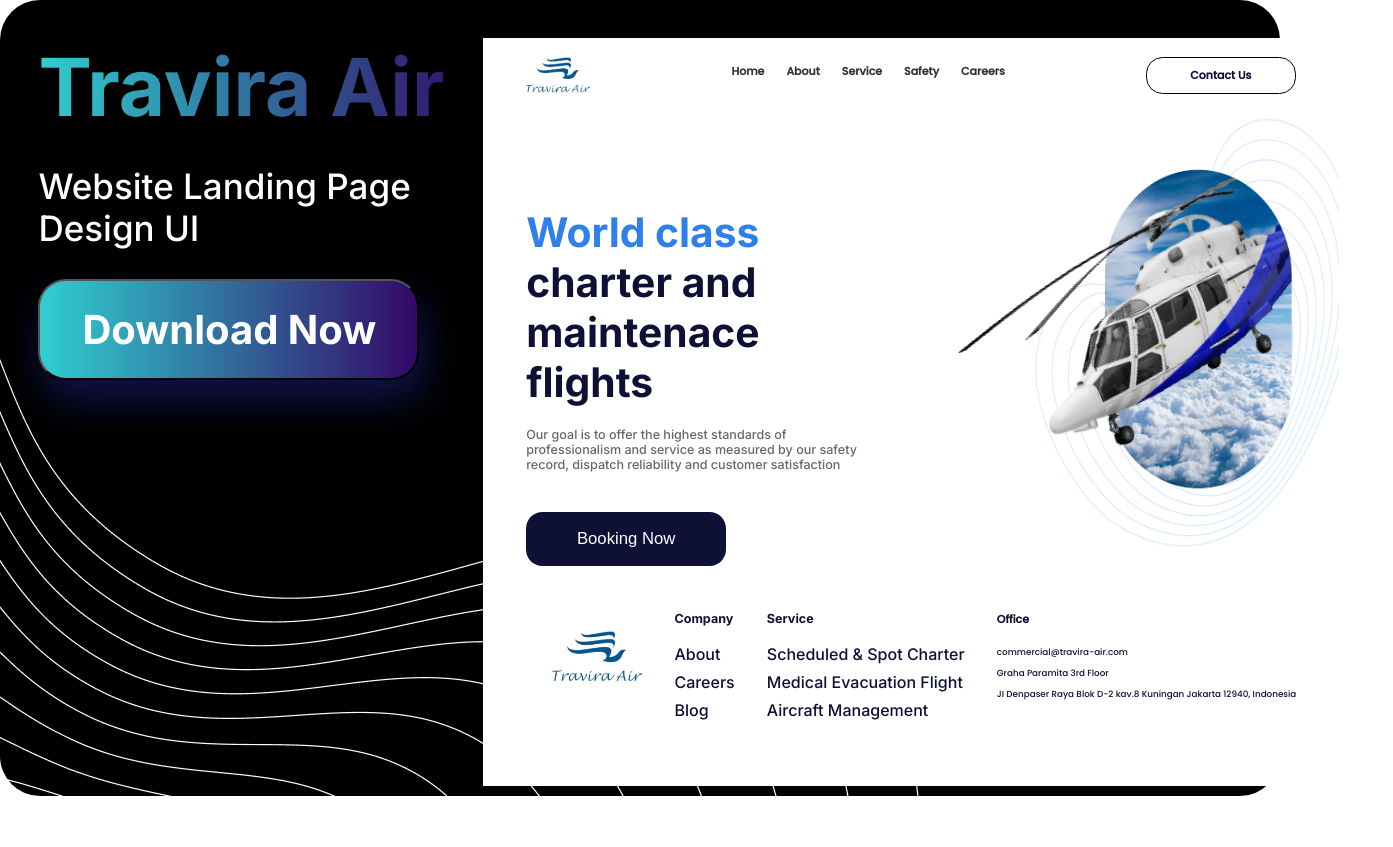
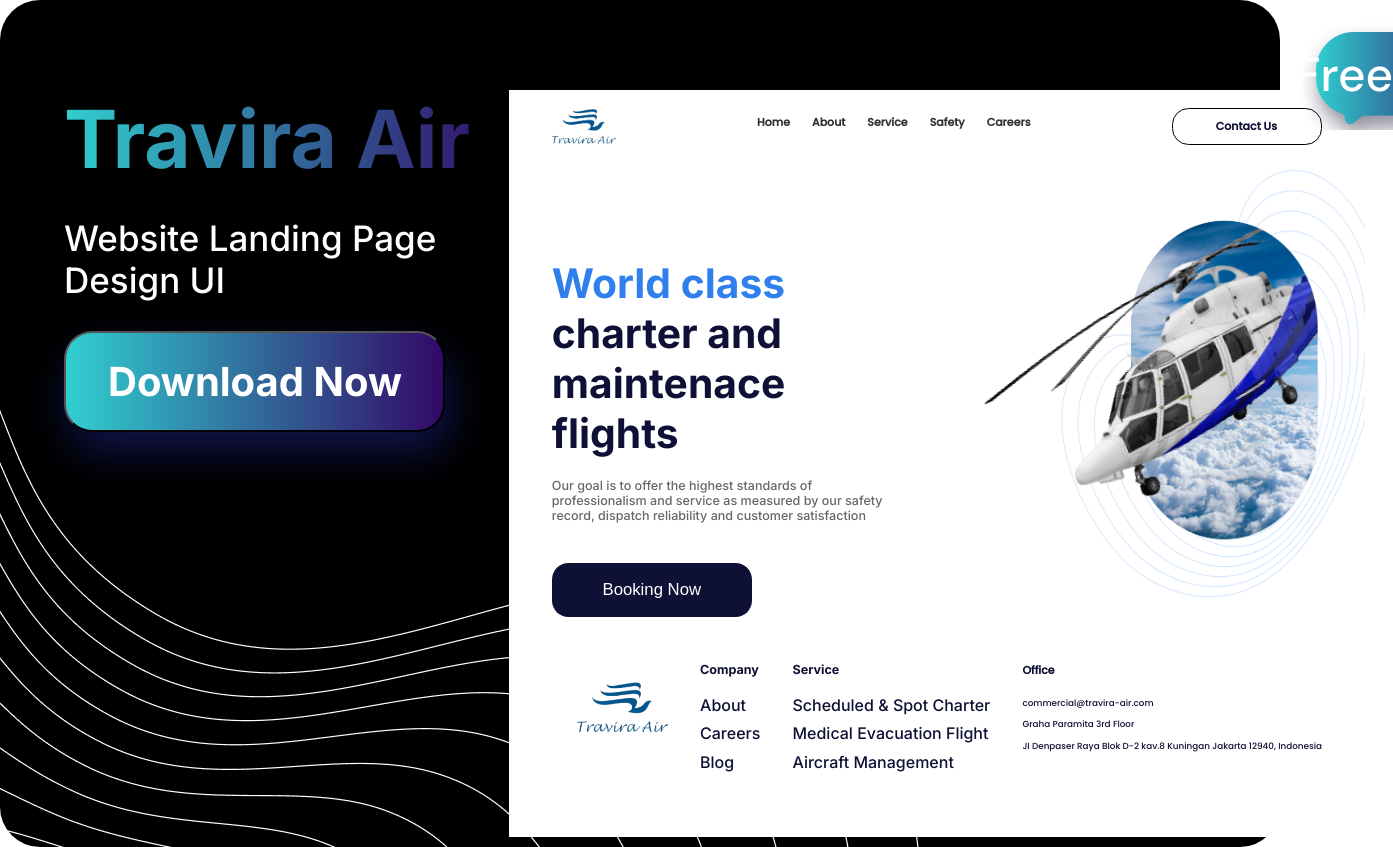
Before and after one commit to Ayobami-2019/month1-makeup, a plain HTML site: page index.html in a window 1280 px wide. Shown: the whole page, 1393 px wide, since content can reach past the window. Before the commit the page ends 800 px from the top, so only its background shows below. Drawn offline with Linux system fonts and the light colour scheme.

Commit message:
my commit

```diff
--- a/cover.css
+++ b/cover.css
@@ -10,7 +10,7 @@
 .main-container{
     background-color: #000000;
     width: 100%;
-    padding: 3%;
+    padding: 7% 0 0 5%;
     padding-bottom: 10px;
     display: flex;
     flex-direction: row;
@@ -46,6 +46,24 @@
     font-weight: 600;
     font-size: 40px;
     color: #ffffff;
+}
+.comment{
+    background-image: url(images/Combined\ Shape.png);
+    background-repeat: no-repeat;
+    background-position: top left;
+    margin-left: -70px;
+    margin-top: -70px;
+    width: 220px;
+    height: 110px;
+    display: flex;
+    align-items: center;
+    justify-content: center;
+}
+.comment h1{
+    font-family: 'DM Sans', sans-serif;
+    color:#ffffff ;
+    font-weight: 500;
+    font-size: 47.61px;
 }
 .design{
     width: 903.51px;
--- a/cover.html
+++ b/index.html
@@ -5,6 +5,7 @@
     <meta name="viewport" content="width=device-width, initial-scale=1.0">
     <link href="https://fonts.googleapis.com/css2?family=Poppins:wght@500&display=swap" rel="stylesheet">
     <link href="https://fonts.googleapis.com/css2?family=Inter:wght@500&display=swap" rel="stylesheet">
+    <link href="https://fonts.googleapis.com/css2?family=DM+Sans:opsz,wght@9..40,500&display=swap" rel="stylesheet">
     <link href="https://fonts.googleapis.com/css2?family=Inter:wght@700&display=swap" rel="stylesheet">
     <link rel="icon" href="images/logo (1).png">
     <link rel="stylesheet" href="cover.css">
@@ -90,6 +91,7 @@
                 </div>
             </footer>
         </div>
+        <aside class="comment"><h1>Free</h1></aside>
     </div>
 </body>
 </html>
```
Also changed, not shown: images/Combined Shape.png (added).
